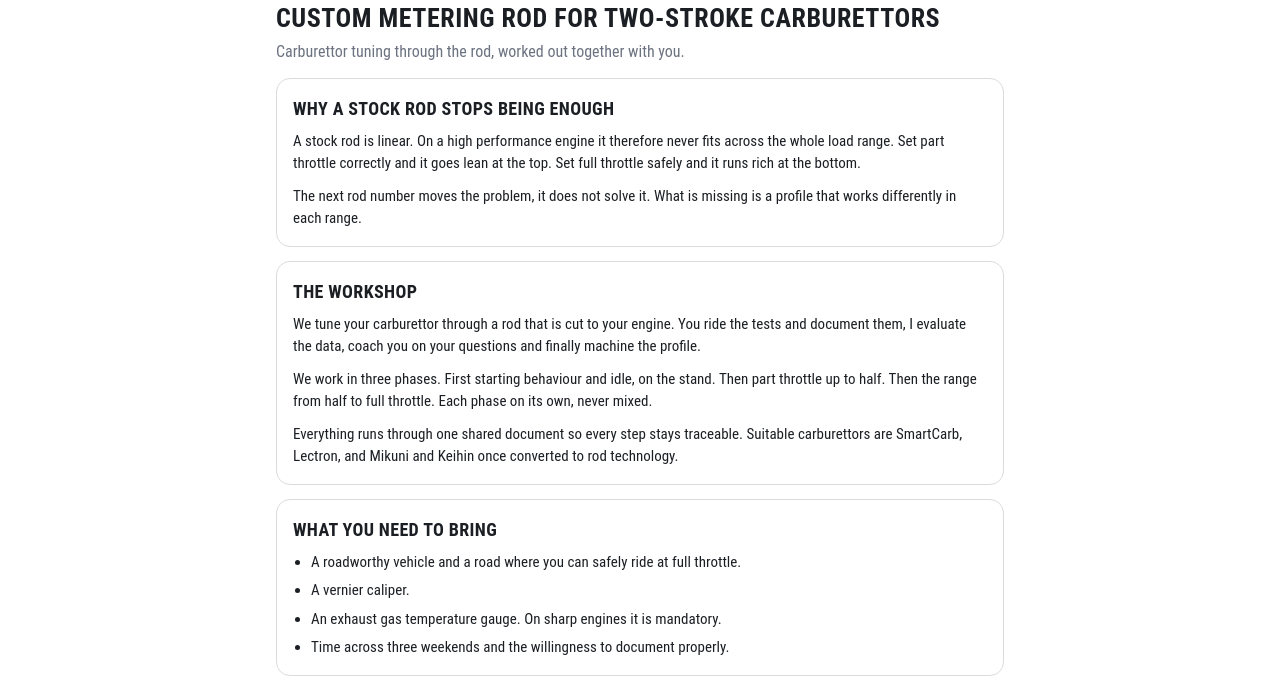
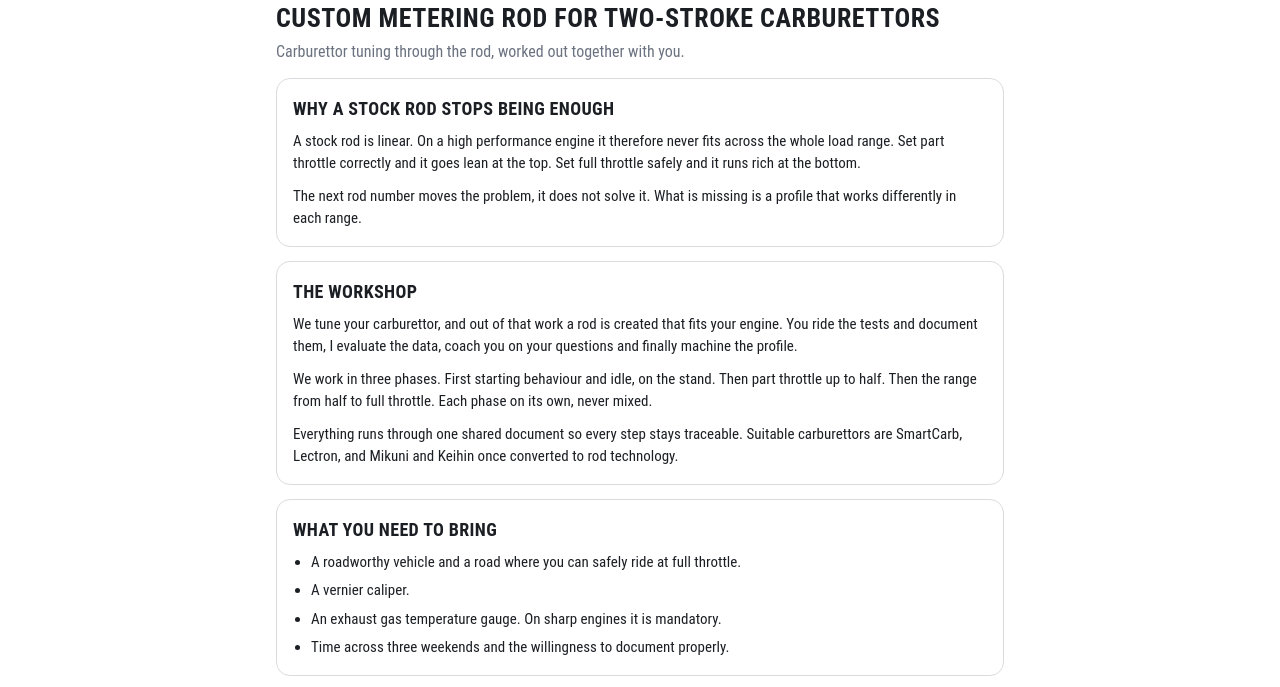
Before and after one commit to polinizei/rod-workshop, a plain HTML site: page index.html in a window 1280 px wide. Shown: the part 80-767 px from the top of the page. Drawn offline with Linux system fonts and the light colour scheme.

Commit message:
Rod-Workshop v0.4.1

```diff
--- a/index.html
+++ b/index.html
@@ -14,7 +14,7 @@
 <meta property="og:locale:alternate" content="en_GB"><meta property="og:locale:alternate" content="it_IT">
 <meta property="og:locale:alternate" content="fr_FR"><meta property="og:locale:alternate" content="es_ES">
 <script type="application/ld+json">{"@context":"https://schema.org","@type":"Service","name":"Custom Metering Rod Workshop für Zweitakt-Vergaser","serviceType":"Vergaser-Abstimmung über eine individuell gefertigte Metering Rod","provider":{"@type":"Organization","name":"Xyger Rennsport","url":"https://polinizei.github.io/rod-workshop/"},"areaServed":["DE","AT","CH","IT","FR","ES"],"availableLanguage":["de","en","it","fr","es"],"audience":{"@type":"Audience","audienceType":"Zweitakt- und Vespa-Tuning"},"description":"Workshop über drei Wochenenden: der Kunde fährt und dokumentiert die Tests, Xyger wertet aus, coacht und fertigt die Rod-Kontur. Für SmartCarb, Lectron, Mikuni und Keihin."}</script>
-<!-- Xyger Rod-Workshop Landingpage v0.4.0 | 2026-10-24 | _personal/xyger/rod-workshop/index.html
+<!-- Xyger Rod-Workshop Landingpage v0.4.1 | 2026-10-24 | _personal/xyger/rod-workshop/index.html
      Entscheidungen: kein Preis, keine Messwerte, keine Fertigungsdetails. Kontakt nur GSF-PN, Mail als Pflichtangabe. Kein WhatsApp.
      Sprachen DE/EN/IT/FR/ES wie im Ansauggummi-Konfigurator. Deutsch steht statisch im HTML (ohne JavaScript lesbar),
      die anderen Sprachen in data-en / data-it / data-fr / data-es. Erkennung aus navigator.languages, Wahl im localStorage. -->
@@ -81,10 +81,10 @@
 
   <section class="card">
     <h2 data-en="The workshop" data-it="Il workshop" data-fr="Le workshop" data-es="El taller">Der Workshop</h2>
-    <p data-en="We tune your carburettor through a rod that is cut to your engine. You ride the tests and document them, I evaluate the data, coach you on your questions and finally machine the profile."
-       data-it="Regoliamo il tuo carburatore attraverso una rod tagliata sul tuo motore. Tu fai le prove su strada e le documenti, io valuto i dati, ti seguo sulle tue domande e alla fine realizzo il profilo."
-       data-fr="Nous réglons ton carburateur au moyen d'une rod taillée pour ton moteur. Tu roules les essais et tu les documentes, j'analyse les données, je t'accompagne sur tes questions et je réalise le profil à la fin."
-       data-es="Ajustamos tu carburador mediante una rod cortada para tu motor. Tú haces las pruebas y las documentas, yo evalúo los datos, te acompaño en tus dudas y al final mecanizo el perfil.">Wir stimmen deinen Vergaser über eine Rod ab, die auf deinen Motor zugeschnitten ist. Du fährst die Tests und dokumentierst, ich werte aus, coache dich bei deinen Fragen und fertige am Ende die Kontur.</p>
+    <p data-en="We tune your carburettor, and out of that work a rod is created that fits your engine. You ride the tests and document them, I evaluate the data, coach you on your questions and finally machine the profile."
+       data-it="Regoliamo la carburazione e da questo lavoro nasce una rod fatta sul tuo motore. Tu fai le prove su strada e le documenti, io valuto i dati, ti seguo sulle tue domande e alla fine realizzo il profilo."
+       data-fr="Nous réglons ton carburateur et c'est de ce travail que naît une rod taillée pour ton moteur. Tu roules les essais et tu les documentes, j'analyse les données, je t'accompagne sur tes questions et je réalise le profil à la fin."
+       data-es="Ajustamos tu carburador y de ese trabajo nace una rod cortada para tu motor. Tú haces las pruebas y las documentas, yo evalúo los datos, te acompaño en tus dudas y al final mecanizo el perfil.">Wir stimmen deinen Vergaser ab, und aus dieser Arbeit entsteht eine Rod, die auf deinen Motor zugeschnitten ist. Du fährst die Tests und dokumentierst, ich werte aus, coache dich bei deinen Fragen und fertige am Ende die Kontur.</p>
     <p data-en="We work in three phases. First starting behaviour and idle, on the stand. Then part throttle up to half. Then the range from half to full throttle. Each phase on its own, never mixed."
        data-it="Lavoriamo in tre fasi. Prima l'avviamento e il minimo, da fermo. Poi i carichi parziali fino a metà gas. Poi il campo da metà a pieno gas. Ogni fase per conto suo, mai mescolate."
        data-fr="Nous travaillons en trois phases. D'abord le démarrage et le ralenti, à l'arrêt. Ensuite la charge partielle jusqu'à mi-gaz. Puis la plage de mi-gaz aux pleins gaz. Chaque phase séparément, jamais mélangées."
```
